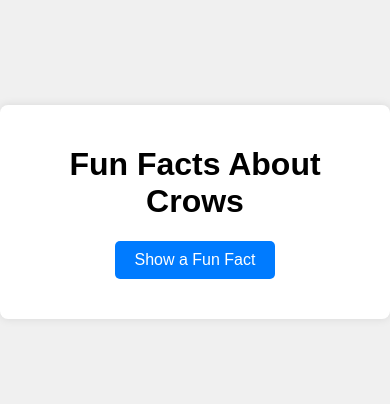
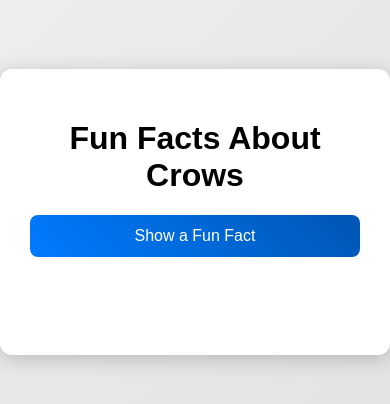
Before and after one commit to LokeshAshapu/GenAI-101-Workshop, a plain HTML site: page index.html in a window 390 px wide. Shown: the part 210-614 px from the top of the page. Drawn offline with Linux system fonts and the light colour scheme.

Commit message:
Update index.html

```diff
--- a/index.html
+++ b/index.html
@@ -7,20 +7,21 @@
     <style>
         body {
             font-family: Arial, sans-serif;
-            background-color: #f0f0f0;
+            background: linear-gradient(135deg, #f0f0f0, #e0e0e0);
             display: flex;
             justify-content: center;
             align-items: center;
             height: 100vh;
             margin: 0;
+            overflow: hidden;
         }
 
         .container {
             text-align: center;
             background: white;
-            padding: 20px;
-            border-radius: 8px;
-            box-shadow: 0 0 10px rgba(0, 0, 0, 0.1);
+            padding: 30px;
+            border-radius: 12px;
+            box-shadow: 0 4px 20px rgba(0, 0, 0, 0.2);
             opacity: 0; /* Start hidden for animation */
             transform: translateY(-20px); /* Start slightly above */
             animation: fadeInUp 0.5s forwards; /* Animation on load */
@@ -34,31 +35,73 @@
         }
 
         button {
-            padding: 10px 20px;
-            font-size: 16px;
+            padding: 12px 24px;
+            font-size: 18px;
             cursor: pointer;
             border: none;
-            border-radius: 5px;
-            background-color: #007BFF;
+            border-radius: 8px;
+            background: linear-gradient(45deg, #007BFF, #0056b3);
             color: white;
-            transition: transform 0.2s, background-color 0.2s; /* Transition for hover effect */
+            transition: transform 0.2s, background-color 0.2s, box-shadow 0.2s; /* Transition for hover effect */
+            position: relative;
+            overflow: hidden;
         }
 
         button:hover {
-            background-color: #0056b3;
+            background: linear-gradient(45deg, #0056b3, #004494);
             transform: scale(1.05); /* Scale effect on hover */
+            box-shadow: 0 8px 20px rgba(0, 0, 0, 0.3);
+        }
+
+        button:focus {
+            outline: none;
+        }
+
+        button:active::after {
+            content: '';
+            position: absolute;
+            background: rgba(255, 255, 255, 0.3);
+            border-radius: 50%;
+            width: 100px;
+            height: 100px;
+            left: 50%;
+            top: 50%;
+            transform: translate(-50%, -50%) scale(0);
+            animation: ripple 0.6s linear;
+        }
+
+        @keyframes ripple {
+            to {
+                transform: translate(-50%, -50%) scale(4);
+                opacity: 0;
+            }
         }
 
         #factDisplay {
             margin-top: 20px;
-            font-size: 18px;
+            font-size: 20px;
             color: #333;
             opacity: 0; /* Start hidden for animation */
             transition: opacity 0.5s; /* Transition for fade-in effect */
+            padding: 15px;
+            border-radius: 8px;
+            background-color: #f9f9f9;
+            box-shadow: 0 2px 10px rgba(0, 0, 0, 0.1);
         }
 
         .show {
             opacity: 1; /* Show when class is added */
+        }
+
+        @media (max-width: 600px) {
+            button {
+                width: 100%;
+                font-size: 16px;
+            }
+
+            #factDisplay {
+                font-size: 18px;
+            }
         }
     </style>
 </head>
```
